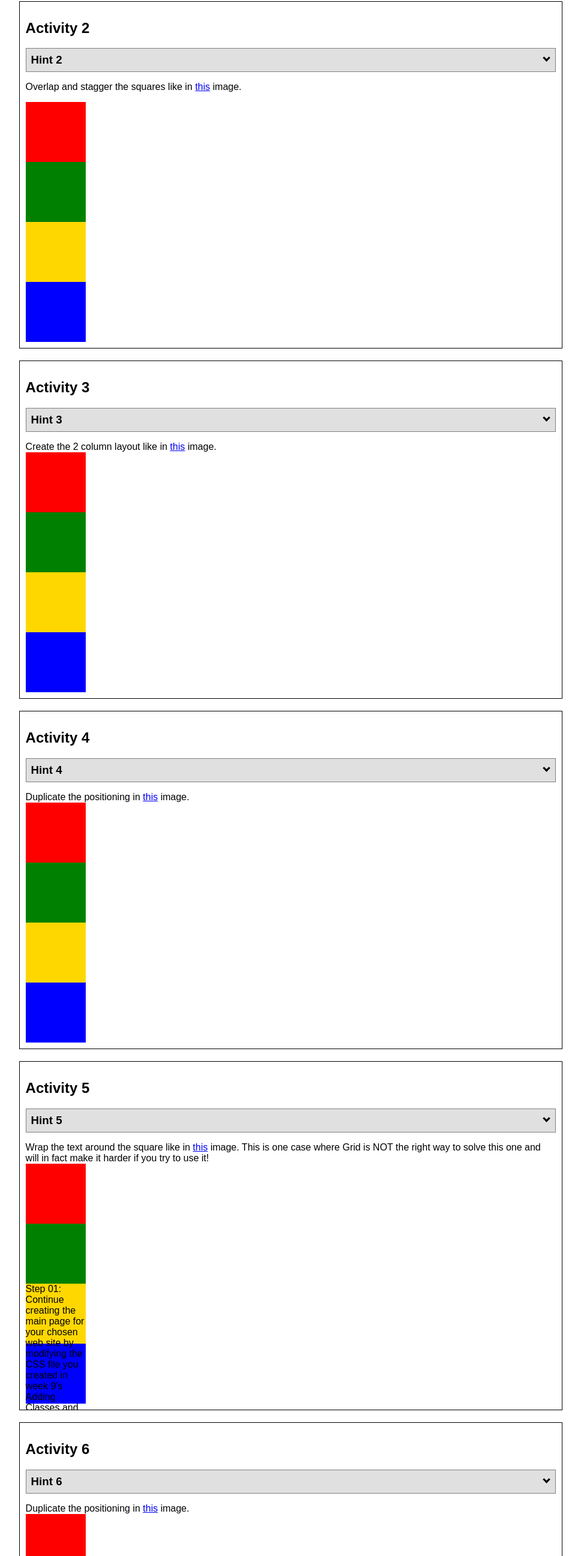
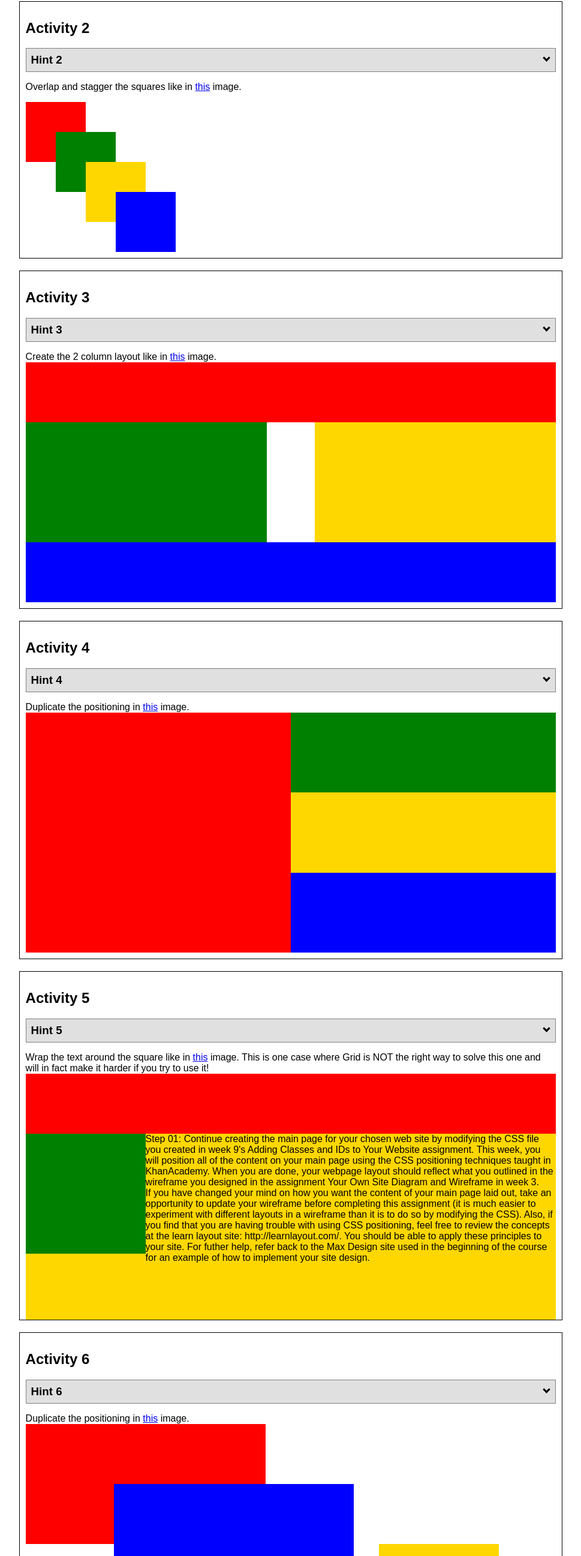
Before and after one commit to thebreeder/wdd130, a plain HTML site: page wwr/positioning.html in a window 1280 px wide. Shown: the part 1006-3600 px from the top of the page at 60% size, without its empty margins (155-1124 px from the left). Drawn offline with Linux system fonts and the light colour scheme.

Commit message:
w6 final activities

```diff
--- a/wwr/styles/positionstyles.css
+++ b/wwr/styles/positionstyles.css
@@ -35,126 +35,162 @@
 /* Activity 2 styles */
 .content2 {
   /* This is the parent of the activity 2 boxes. */
+  display: grid;
+  grid-template-columns: repeat(5, 50px);
+  grid-template-rows: repeat(5, 50px);
 }
 .red2 {
   width: 100px;
   height: 100px;
   background-color: red;
+  grid-column: 1/3;
 }
 .green2 {
   width: 100px;
   height: 100px;
   background-color: green;
+  grid-column: 2/4;
 }
 .yellow2 {
   width: 100px;
   height: 100px;
   background-color: gold;
+  grid-column: 3/5;
 }
 .blue2 {
   width: 100px;
   height: 100px;
   background-color: blue;
+  grid-column: 4/6;
 }
 /* Activity 3 styles */
 .content3 {
   /* This is the parent of the activity 3 boxes. */
+  display: grid;
+  grid-template-columns: 1fr 1fr;
+  grid-column-gap: 80px;
 }
 .red3 {
-  width: 100px;
+  width: 100%;
   height: 100px;
   background-color: red;
+  grid-column: 1/3;
 }
 .green3 {
-  width: 100px;
-  height: 100px;
+  width: 100%;
+  height: 200px;
   background-color: green;
+
 }
 .yellow3 {
-  width: 100px;
-  height: 100px;
+  width: 100%;
+  height: 200px;
   background-color: gold;
+
 }
 .blue3 {
-  width: 100px;
+  width: 100%;
   height: 100px;
   background-color: blue;
+  grid-column: 1/3;
 }
 /* Activity 4 styles */
 .content4 {
   /* This is the parent of the activity 4 boxes. */
+  display: grid;
   height: 400px;
+  grid-template-columns: 1fr 1fr;
 }
 .red4 {
-  width: 100px;
-  height: 100px;
+  width: 100%;
+  height: 100%;
   background-color: red;
+  grid-row: 1/4;
 }
 .green4 {
-  width: 100px;
-  height: 100px;
+  width: 100%;
+  height: 100%;
   background-color: green;
 }
 .yellow4 {
-  width: 100px;
-  height: 100px;
+  width: 100%;
+  height: 100%;
   background-color: gold;
 }
 .blue4 {
-  width: 100px;
-  height: 100px;
+  width: 100%;
+  height: 100%;
   background-color: blue;
 }
 /* Activity 5 styles */
 .content5 {
   /* This is the parent of the activity 5 boxes. */
   height: 400px;
+  /* display: grid; */
+  /* grid-template-columns: 1fr 1fr; */
+
 }
 .red5 {
-  width: 100px;
+  width: 100%;
   height: 100px;
   background-color: red;
+  grid-column: 1/3;
 }
 .green5 {
-  width: 100px;
-  height: 100px;
+  width: 200px;
+  height: 200px;
   background-color: green;
-
+  z-index: 1;
+  float: left;
 }
 .yellow5 {
-  width: 100px;
-  height: 100px;
+  width: 100%;
+  height: 325px;
   background-color: gold;
 
 }
 .blue5 {
-  width: 100px;
+  width: 100%;
   height: 100px;
   background-color: blue;
+  grid-column: 1/3;
 }
 /* Activity 6 styles */
 .content6 {
   /* This is the parent of the activity 6 boxes. */
+  display: grid;
+  grid-template-columns: repeat(6, 1fr);
+  grid-template-rows: repeat(6, 1fr);
 }
 .red6 {
-  width: 100px;
-  height: 100px;
+  width: 400px;
+  height: 200px;
   background-color: red;
+  grid-column: 1/5;
+  grid-row: 1/3;
 }
 .green6 {
-  width: 100px;
-  height: 100px;
+  width: 200px;
+  height: 200px;
   background-color: green;
+  grid-column: 1/3;
+  grid-row: 5/7;
+  z-index: 1;
 }
 .yellow6 {
-  width: 100px;
-  height: 100px;
+  width: 200px;
+  height: 400px;
   background-color: gold;
+  grid-column: 5/7;
+  grid-row: 3/7;
+  z-index: 1;
 }
 .blue6 {
-  width: 100px;
-  height: 100px;
+  width: 400px;
+  height: 400px;
   background-color: blue;
+  grid-column: 2/6;
+  grid-row: 2/6;
 }
 
 
```
